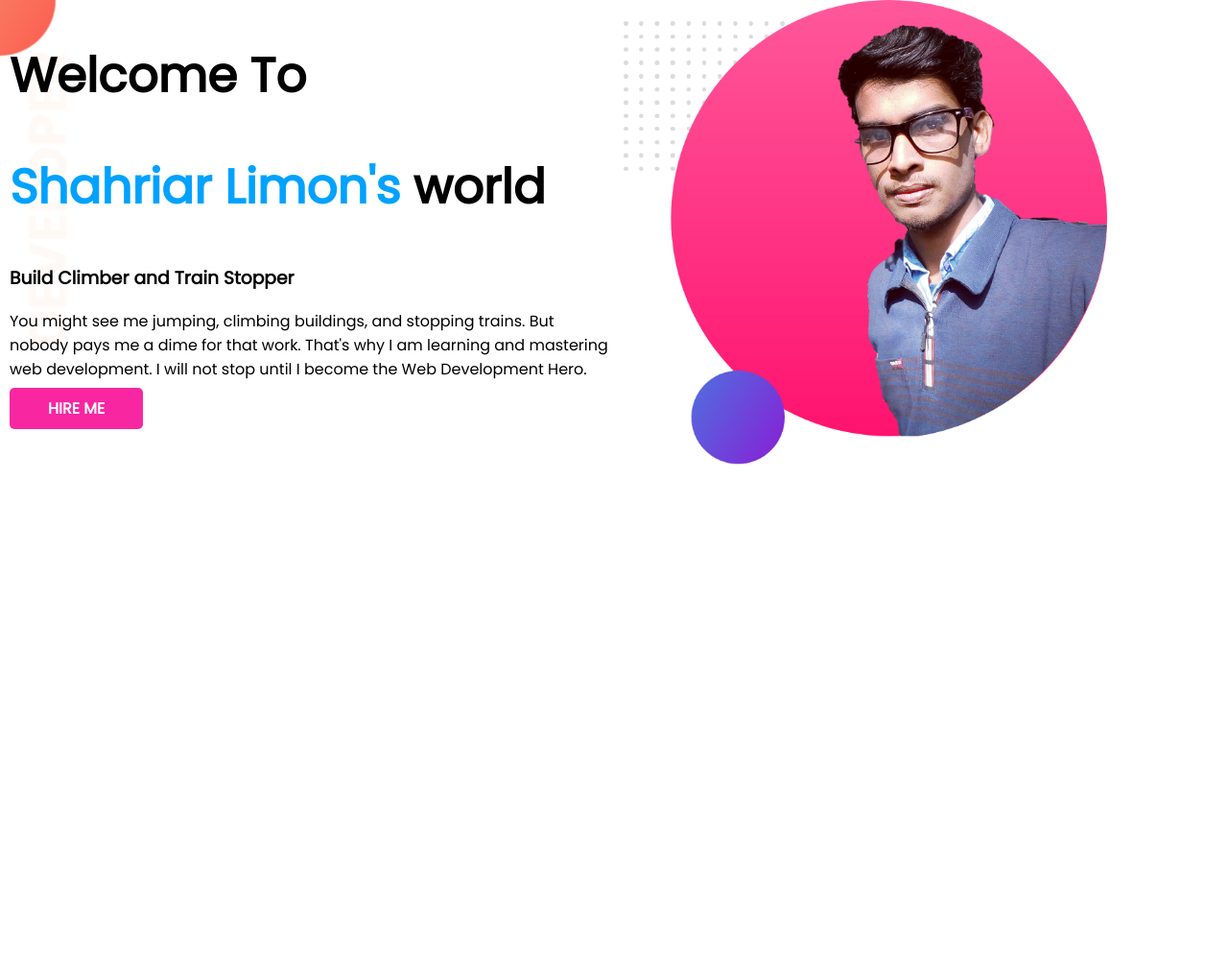
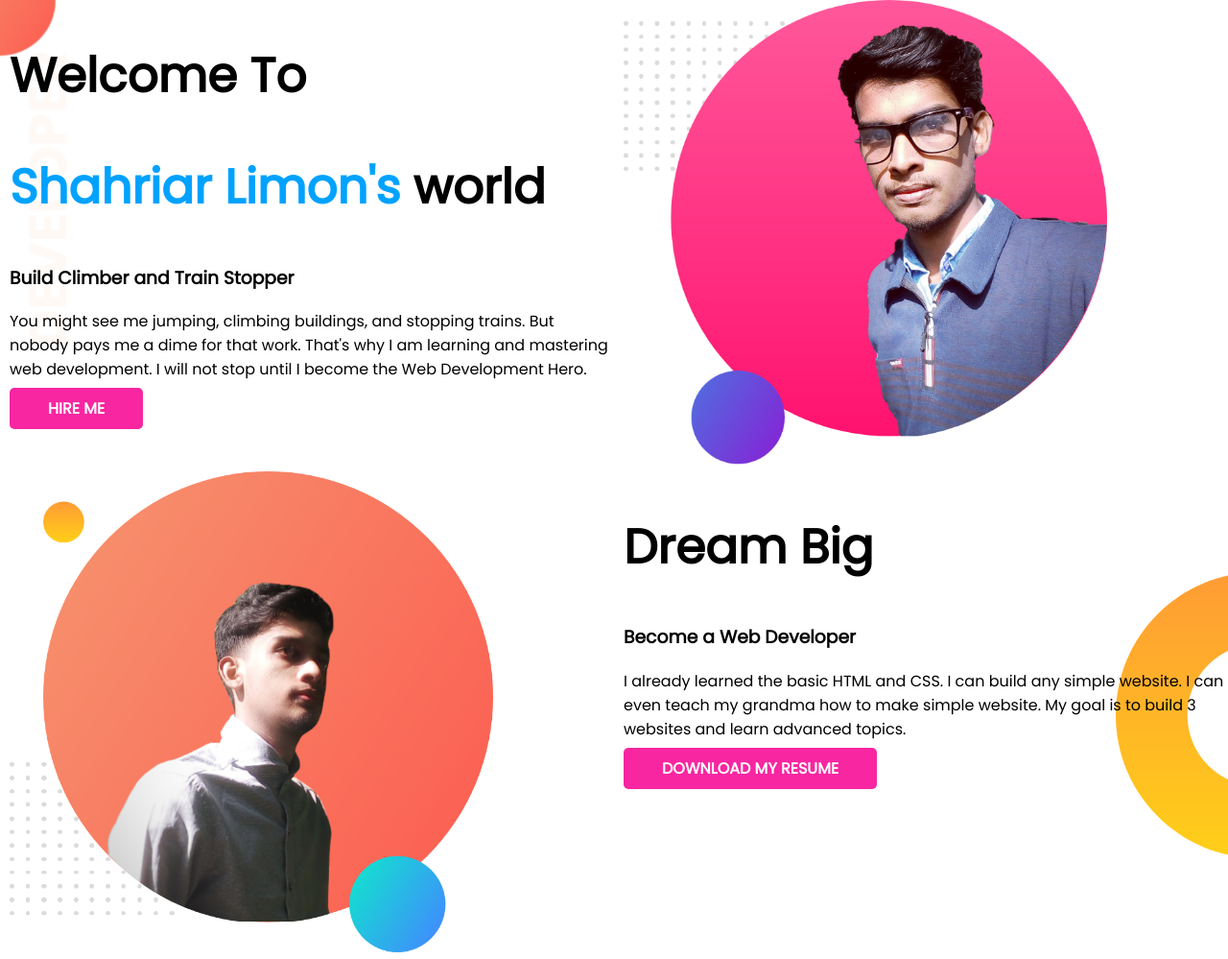
Before and after one commit to shahriarlimon/MyFirstPortfolio, a plain HTML site: page index.html in a window 1280 px wide. Shown: the whole page at 96% size. Before the commit the page ends 800 px from the top, so only its background shows below. Drawn offline with Linux system fonts and the light colour scheme.

Commit message:
second half done

```diff
--- a/index.html
+++ b/index.html
@@ -31,5 +31,20 @@
         <img src="limon.png" alt="first picture of limon" />
       </div>
     </section>
+    <section class="dream-big">
+      <div class="half-width">
+        <img src="limon2.png" alt="limon's second photo" />
+      </div>
+      <div class="half-width">
+        <h1>Dream Big</h1>
+        <h3>Become a Web Developer</h3>
+        <p>
+          I already learned the basic HTML and CSS. I can build any simple
+          website. I can even teach my grandma how to make simple website. My
+          goal is to build 3 websites and learn advanced topics.
+        </p>
+        <a class="hire-button" target="_blank" href="#">DOWNLOAD MY RESUME</a>
+      </div>
+    </section>
   </body>
 </html>
--- a/style.css
+++ b/style.css
@@ -31,3 +31,8 @@ section{
     background-image: url(showOff/images/top-banner.png);
     background-repeat:no-repeat ;
 }
+.dream-big{
+    background-image: url(showOff/images/dream-bg.png);
+    background-repeat: no-repeat;
+    background-position: right;
+}
```
